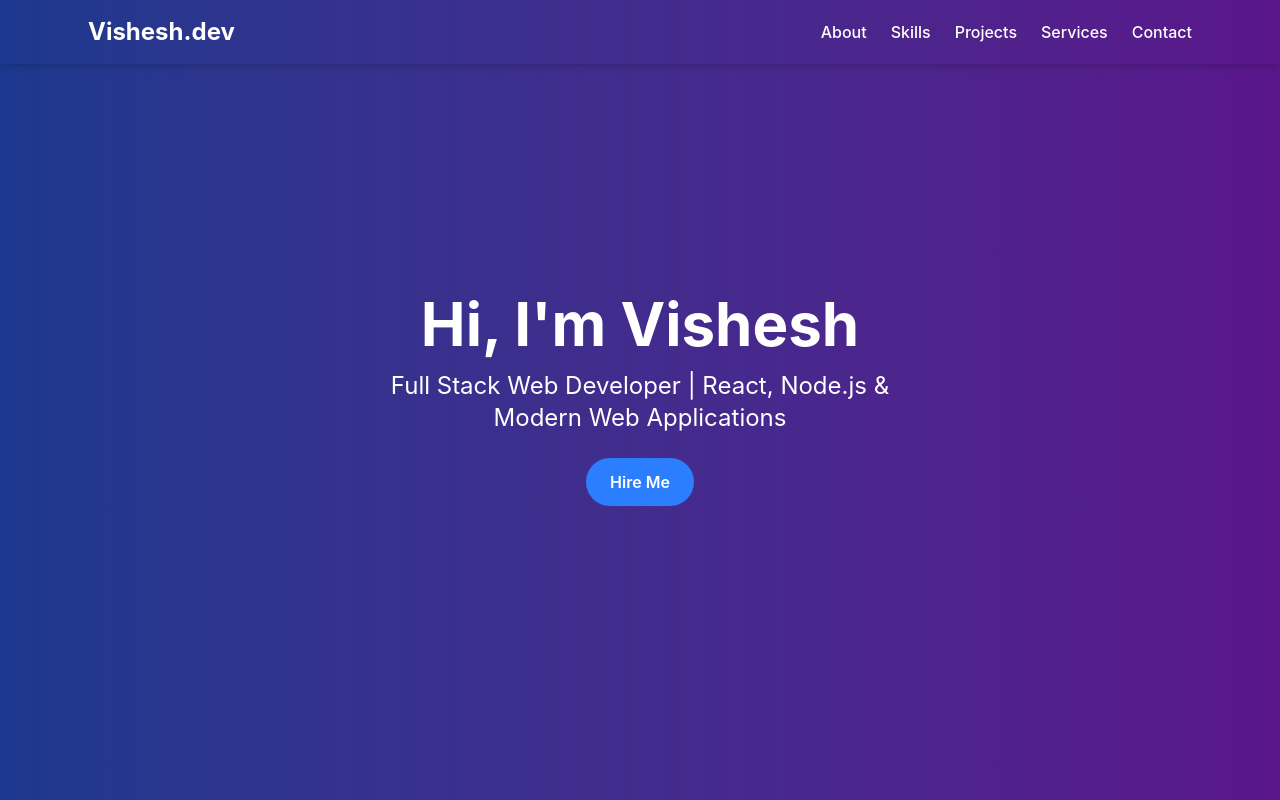
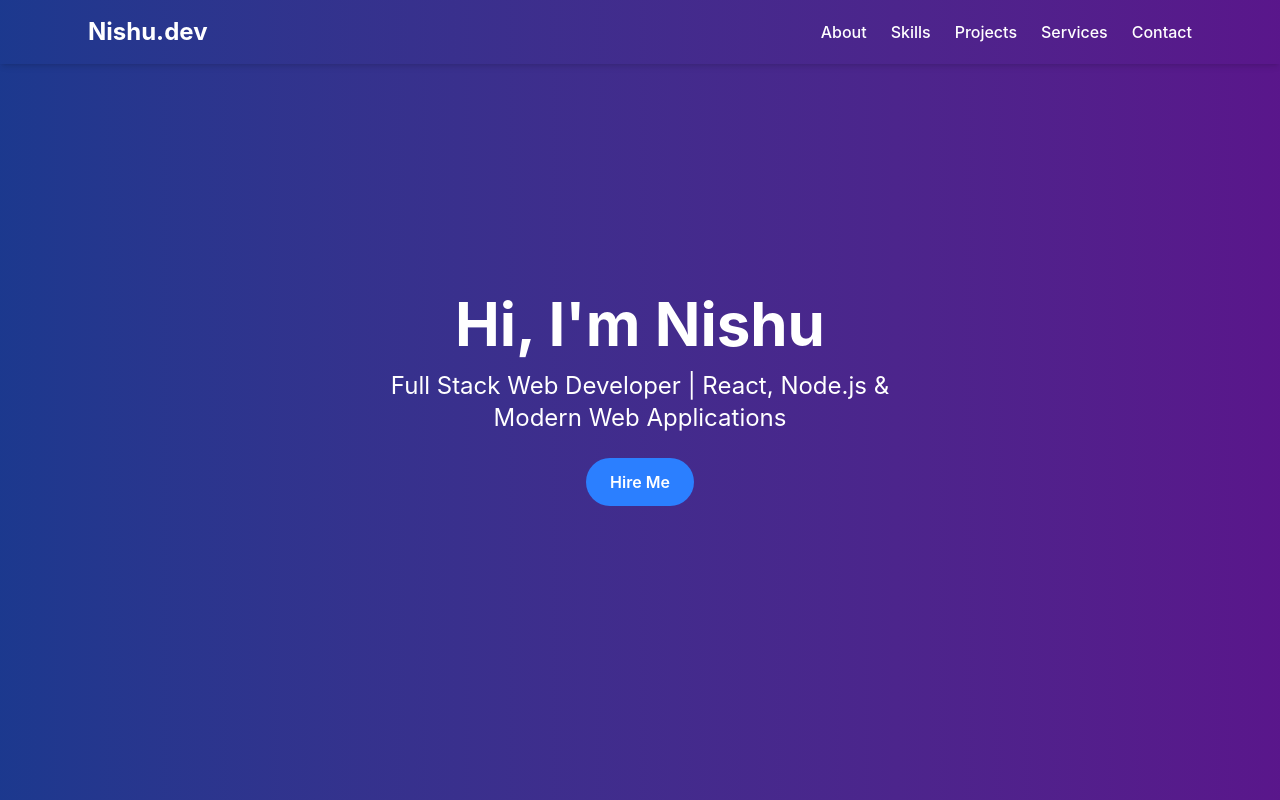
Before and after one commit to Vishesh06-fullstack/Portfolio, a React (Vite) app: page / in a window 1280 px wide. Shown: the top 800 px of the page. Built offline with nearby package versions, Linux system fonts and the light colour scheme.

Commit message:
change in index.html for nishu

```diff
--- a/index.html
+++ b/index.html
@@ -4,7 +4,7 @@
     <meta charset="UTF-8" />
     <link rel="icon" type="image/svg+xml" href="/favicon.svg" />
     <meta name="viewport" content="width=device-width, initial-scale=1.0" />
-    <title>portfolio</title>
+    <title>Portfolio</title>
   </head>
   <body>
     <div id="root"></div>
--- a/src/Comp/Footer.jsx
+++ b/src/Comp/Footer.jsx
@@ -11,14 +11,14 @@ const Footer = () => {
       whileInView={{ opacity: 1 }}
       viewport={{ once: true }}
     >
-      <h2 className="text-lg font-semibold mb-2">Vishesh Pratap Singh</h2>
+      <h2 className="text-lg font-semibold mb-2">Nishu Raj</h2>
       <p className="text-gray-400 mb-4">Full Stack Developer | Modern Web Experiences</p>
       <div className="flex justify-center gap-4 mb-4 text-xl">
         <a href="https://github.com/Vishesh06-fullstack" target="_blank" rel="noopener noreferrer" className="hover:text-blue-400"><FaGithub /></a>
         <a href="https://www.linkedin.com/in/vishesh-pratap-singh-43ba27211/" target="_blank" rel="noopener noreferrer" className="hover:text-blue-400"><FaLinkedin /></a>
 
       </div>
-      <p className="text-gray-500 text-sm">© {new Date().getFullYear()} Vishesh. All rights reserved.</p>
+      <p className="text-gray-500 text-sm">© {new Date().getFullYear()} Nishu Raj. All rights reserved.</p>
     </motion.footer>
   );
 };
--- a/src/Comp/Hero.jsx
+++ b/src/Comp/Hero.jsx
@@ -12,7 +12,7 @@ const Hero = () => {
         animate={{ y: 0, opacity: 1 }}
         transition={{ duration: 1 }}
       >
-        Hi, I'm Vishesh
+        Hi, I'm Nishu
       </motion.h1>
       <motion.p
         className="text-xl md:text-2xl mb-6 max-w-xl"
--- a/src/Comp/Navbar.jsx
+++ b/src/Comp/Navbar.jsx
@@ -13,7 +13,7 @@ const Navbar = () => {
       transition={{ duration: 0.5 }}
     >
       <div className="flex justify-between items-center px-6 py-4 max-w-6xl mx-auto">
-        <h1 className="text-2xl font-bold font-poppins cursor-pointer">Vishesh.dev</h1>
+        <h1 className="text-2xl font-bold font-poppins cursor-pointer">Nishu.dev</h1>
 
         {/* Desktop Menu */}
         <ul className="hidden md:flex gap-6 font-medium">
```
